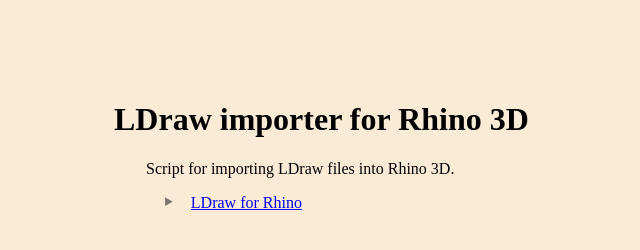
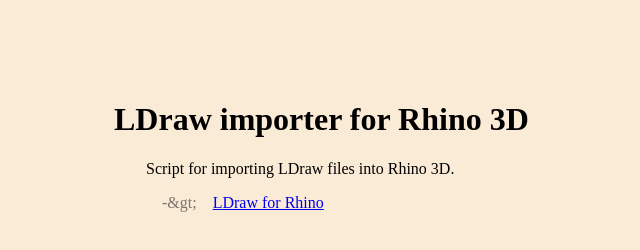
Before and after one commit to jesterKing/rhildraw, a plain HTML site: page index.html in a window 1280 px wide. Shown: the full height of the page, 174-814 px from the left. Drawn offline with Linux system fonts and the light colour scheme.

Commit message:
Add a different list item bullet thingy.

```diff
--- a/style.css
+++ b/style.css
@@ -75,8 +75,7 @@
 }
 
 li::before {
-    /* content: "\2a20";*/
-    content: "\2bc8";
+    content: "-&gt;";
     color: rgba(0, 0, 0, 0.5);
     margin-left: -1.5em;
     padding-right: 1em;
```
